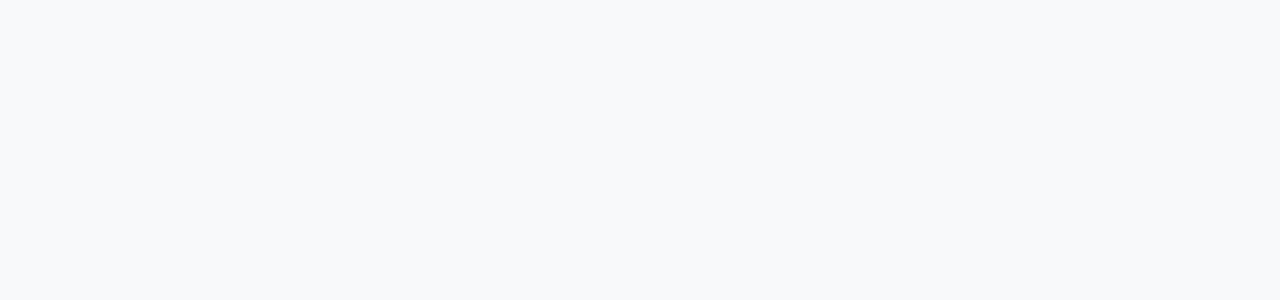
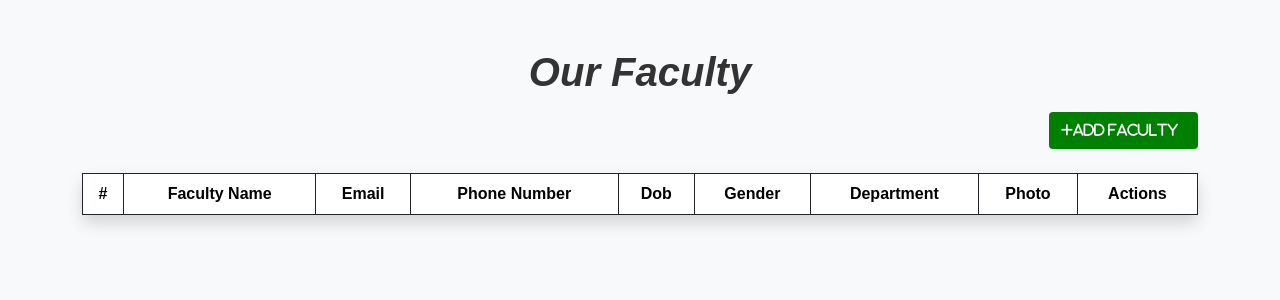
Before and after one commit to abhiramibanil/College-Project, a React (Vite) app: page /facutlylist in a window 1280 px wide. Before the commit this address had no page. Shown: the top 300 px of the page. Built offline with nearby package versions, Linux system fonts and the light colour scheme.

Commit message:
facultylist

```diff
--- a/src/App.jsx
+++ b/src/App.jsx
@@ -2,11 +2,8 @@ import "./App.css";
 import { Routes, Route } from "react-router-dom";
 import Login from "./Components/Login";
 import SignUp from "./Components/SignUp";
-import NavBar from "./Components/Navbar";
 import TeachDash from "./Pages/TeachDash";
-import Footer from "./Components/Footer";
 import StudentDashboard from "./Pages/StudentDashboard";
-import Landing from "./Components/Landing";
 import Home from "./Pages/Home";
 import Overview from "./Components/Overview";
 import AddUser from "./Components/AddUser";
@@ -18,6 +15,7 @@ import { ToastContainer, toast } from 'react-toastify';
 import 'react-toastify/dist/ReactToastify.css';
 import Otp from "./Components/Otp";
 import CourseDescription from "./Components/CourseDescription";
+import FacultyList from "./Components/FacultyList";
 
 
 function App() {
@@ -38,6 +36,7 @@ function App() {
         <Route path="/AddHod" element={<AddHod/>}></Route>
         <Route path="/Otp" element={<Otp/>}></Route>
         <Route path="/coursedescription" element={<CourseDescription/>}></Route>
+        <Route path="/facutlylist" element={<FacultyList/>}></Route>
       </Routes>
       {/* <Footer /> */}
       <ToastContainer/>
--- /dev/null
+++ b/src/Components/FacultyList.jsx
@@ -0,0 +1,79 @@
+import React, { useState } from 'react'
+import { Link, useNavigate } from 'react-router-dom';
+import { ToastContainer, toast } from 'react-toastify';
+import 'react-toastify/dist/ReactToastify.css';
+import AddTeach from './AddTeach';
+
+
+
+function FacultyList() {
+  const[faculty,setFaculty]=useState([]);
+  const [isLoading, setIsLoading] = useState(false); // Loading state
+  const navigate = useNavigate();
+
+
+  return (
+    <>
+    <div>
+    <div className="container justify-content-center">
+      <h1 className="d-flex justify-content-center mt-5 mb-3"> <b><i>Our Faculty</i></b></h1>
+      <div className="d-flex justify-content-end">
+        <button
+          className="btn btn-success"
+          data-bs-toggle="modal"
+          data-bs-target="#addFacultyModal"
+          onClick={()=>navigate("/")}
+          disabled={isLoading}
+        >
+          <Link to={AddTeach}><i className="fa-solid fa-plus me-2 text-light">Add Faculty</i></Link>
+        </button>
+      </div>
+      <table className="table table-striped shadow mt-4 border rounded">
+        <thead>
+          <tr>
+            <th>#</th>
+            <th>Faculty Name</th>
+              <th>Email</th>
+              <th>Phone Number</th>
+              <th>Dob</th>
+              <th>Gender</th>
+              <th>Department</th>
+              <th>Photo</th>
+              <th>Actions</th>
+            </tr>
+          </thead>
+          {/* <tbody>
+            {departments.map((dept, index) => (
+              <tr key={dept.id}>
+                <td>{index + 1}</td>
+                <td>{dept.department_name}</td>
+                <td>{dept.description || 'N/A'}</td>
+                <td>{dept.courses || 'N/A'}</td>
+                <td>
+                   <img
+                    src={dept.photo ? http://192.168.1.85:8000${dept.photo} : '/default-image.jpg'}
+                    alt={dept.department_name}
+                    style={{ width: '100px', height: '80px' }}
+                    />
+                  </td>
+                  <td>
+                    <button className="btn me-3">
+                      <i className="fa-solid fa-pen-to-square text-primary"></i>
+                    </button>
+                    <button className="btn" >
+                      <i className="fa-solid fa-trash text-danger"></i>
+                    </button>
+                  </td>
+                </tr>
+              ))}
+            </tbody> */}
+          </table>
+        </div>
+
+    <ToastContainer />
+  </div>
+</>
+  )
+}
+
+export default FacultyList
```
